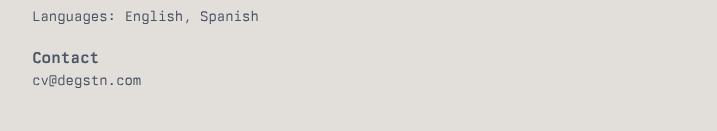
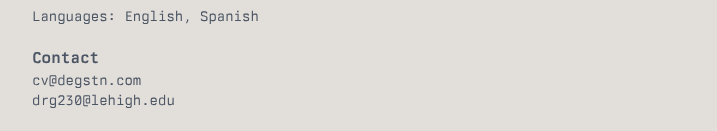
Before and after one commit to degstn/degstn.com-v1, a Next.js app in the folder frontend/: page /cv in a window 1280 px wide. Shown: the part 2190-2321 px from the top of the page, without its empty margins (8-725 px from the left). Built offline with nearby package versions, Linux system fonts and the light colour scheme.

Commit message:
added lehigh email to cv

```diff
--- a/frontend/src/app/cv/CvContent.tsx
+++ b/frontend/src/app/cv/CvContent.tsx
@@ -174,8 +174,11 @@ export default function CvContent() {
       <div className="font-bold text-gray-600 dark:text-gray-50">
         <h1>Contact</h1>
       </div>
-      <div className="text-sm text-gray-600 dark:text-gray-50 pb-5">
+      <div className="text-sm text-gray-600 dark:text-gray-50">
         <Link className="hover:underline" href="mailto:cv@degstn.com">cv@degstn.com</Link>
+      </div>
+      <div className="text-sm text-gray-600 dark:text-gray-50">
+        <Link className="hover:underline" href="mailto:drg230@lehigh.edu">drg230@lehigh.edu</Link>
       </div>
     </div>
   )
```
